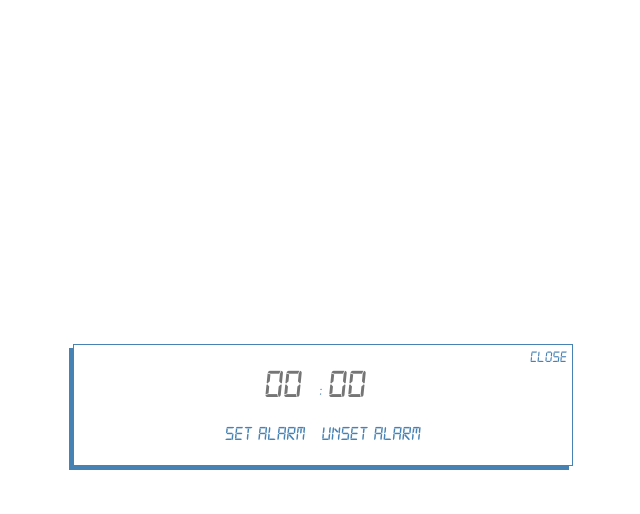
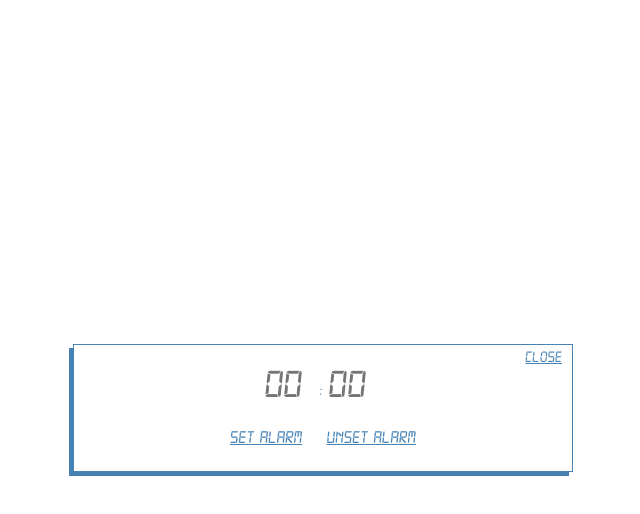
Before and after one commit to williameliel/clock, a website built with webpack: page src/index.html in a window 1280 px wide. Both pictures are taken after a click on the link "Show Alarm". Shown: the whole page, without its empty margins (317-957 px from the left). Built offline with nearby package versions, Linux system fonts and the light colour scheme.

Commit message:
fixed some stiles

```diff
--- a/src/styles/index.scss
+++ b/src/styles/index.scss
@@ -9,17 +9,14 @@ body {
     color: $body-color;
 }
 
-a {
+input[type="submit"], input[type="button"], a {
     color: $body-color;
-    text-decoration: none;
+    text-decoration: underline;
     padding: 5px 10px;
 
     &:hover, &:active {
-        text-decoration: underline;
-    }
-
-    &:visited {
-        color: $body-color;
+        background-color: $body-color;
+        color: white;
     }
 }
 
@@ -75,8 +72,6 @@ a {
         float: right;
         right: 0;
         top: 0;
-        text-decoration: none;
-        padding: 5px;
     }
 
     input {
@@ -102,7 +97,8 @@ a {
 
     input[type="submit"], input[type="button"] {
         line-height: 1;
-        font-size: 20px;
+        font-size: 18px;
         text-transform: uppercase;
+        text-decoration: underline;
     }
 }
```
